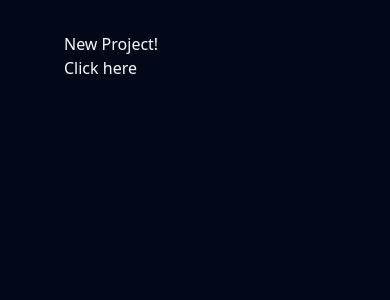
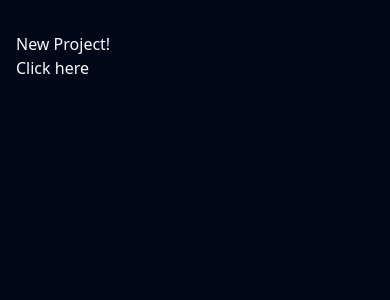
Before and after one commit to obiwormxlii/New-Job-Questionnaire, a SvelteKit app: page / in a window 390 px wide. Shown: the top 300 px of the page. Built offline with nearby package versions, Linux system fonts and the light colour scheme.

Commit message:
fix mobile formatting

```diff
--- a/src/routes/+layout.svelte
+++ b/src/routes/+layout.svelte
@@ -2,6 +2,6 @@
 	import '../app.css';
 </script>
 
-<main class="mx-16 mt-8 md:container md:mx-auto xl:w-1/2">
+<main class="mx-4 mt-8 md:container md:mx-16 md:mx-auto xl:w-1/2">
 	<slot></slot>
 </main>
--- a/src/routes/survey/+page.svelte
+++ b/src/routes/survey/+page.svelte
@@ -130,11 +130,11 @@
 		>
 	{/each}
 
-	<div class="flex justify-between">
-		<Button class="w-80 text-2xl font-bold" variant="default" onclick={() => submit()}
+	<div class="flex flex-col-reverse justify-between gap-8 md:flex-row">
+		<Button class="w-full text-2xl font-bold md:w-80" variant="default" onclick={() => submit()}
 			>SUBMIT</Button
 		>
-		<div class="flex w-96 justify-around">
+		<div class="flex w-full justify-around gap-4 md:w-96">
 			<AddNewProjectItem on:addItem={handleAddItem} />
 
 			<Button
```
